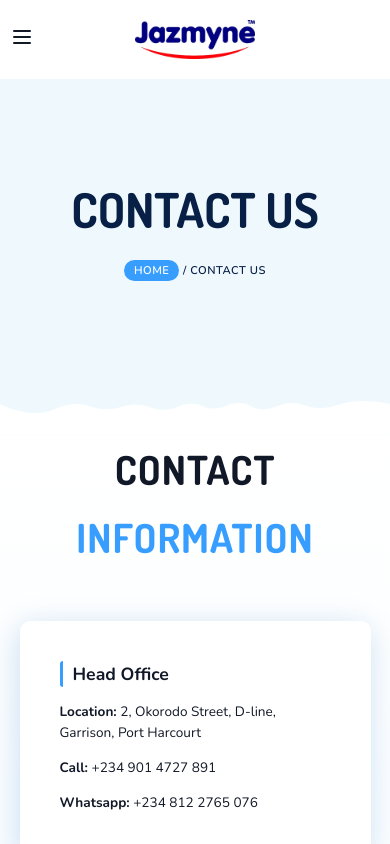
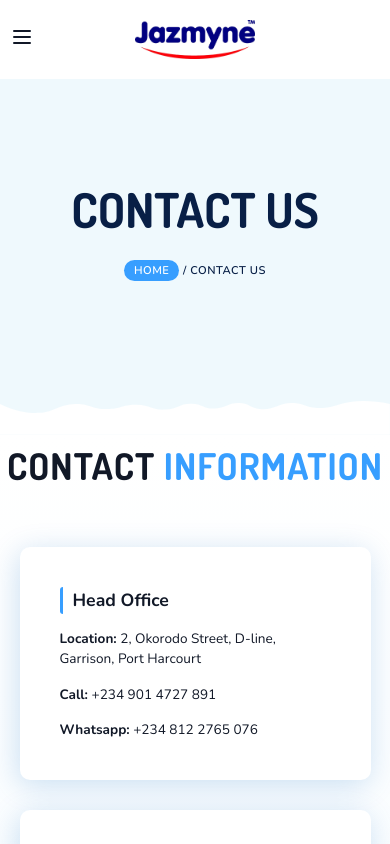
Before and after one commit to Kennyabby/Jazmyneng, a React (Vite) app: page /contact in a window 390 px wide. Shown: the top 844 px of the page. Built offline with nearby package versions, Linux system fonts and the light colour scheme.

Commit message:
new update

```diff
--- a/src/components/Contact/Contact.tsx
+++ b/src/components/Contact/Contact.tsx
@@ -27,7 +27,7 @@ const Contact = ()=>{
                 </g>
             </svg>
             <div className='contact-body'>
-                <div className='deltrk-title'>CONTACT <span className='inline-col'>INFORMATION</span></div>
+                <div className='deltrk-title contactbody-title'>CONTACT <span className='inline-col'>INFORMATION</span></div>
                 <div className='contact-cov'>
                     <div className='contact-info'>
                         <div className='contact-ho'>
--- a/src/index.css
+++ b/src/index.css
@@ -1022,7 +1022,9 @@ body {
  .delivery-cards{
   width: 100%;
  }
-
+ .contactbody-title{
+  font-size: 2.3em;
+ }
  .contact-cov{
   width: 90%;
  }
```
